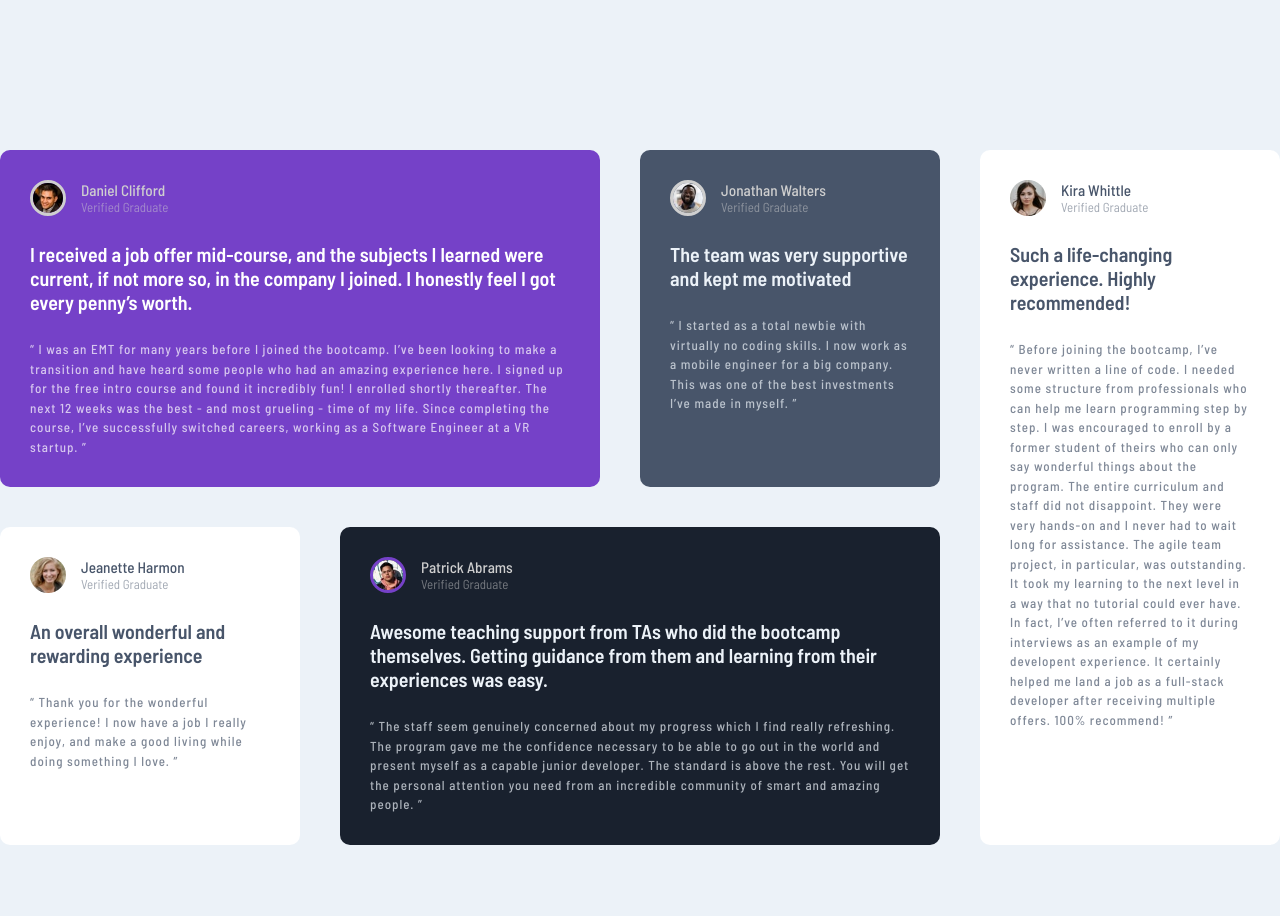
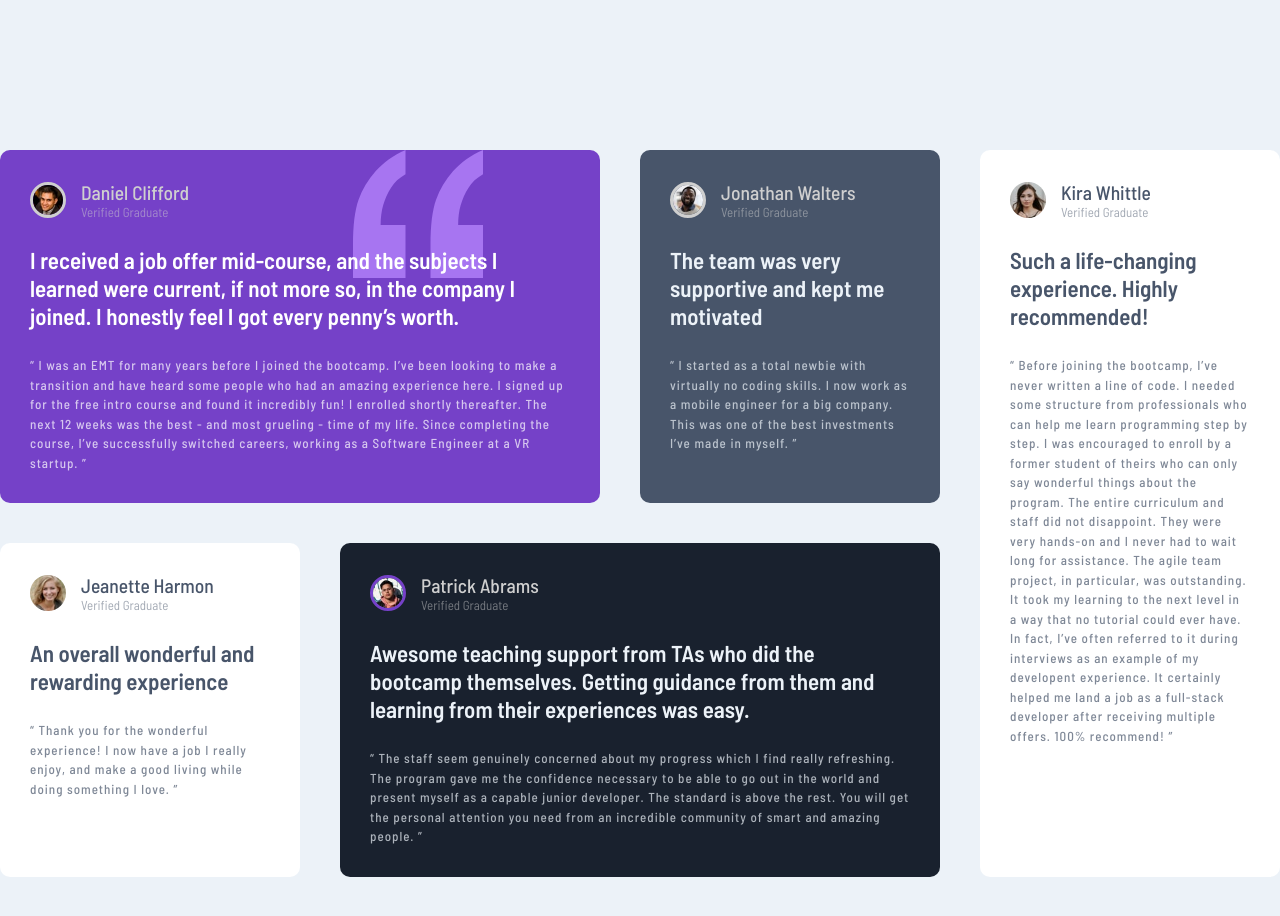
Before and after one commit to stevenHuang0604/Testimonial-grid-section-main, a plain HTML site: page index.html in a window 1280 px wide. Drawn offline with Linux system fonts and the light colour scheme.

Commit message:
Add background image in item 1

```diff
--- a/index.html
+++ b/index.html
@@ -15,20 +15,20 @@
     <title>Frontend Mentor | [Challenge Name Here]</title>
   </head>
   <body>
-    <div class="container">
+    <div class="container" role="banner">
       <div class="testimonials">
         <div class="testimonial__item testimonial__item--1">
           <div class="testimonial__item-preview">
             <img class="testimonial__item-img" src="./images/image-daniel.jpg" alt="Daniel Clifford" />
             <div class="testimonial__item-detail">
-              <h3 class="testimonial__item-name">Daniel Clifford</h3>
+              <h2 class="testimonial__item-name">Daniel Clifford</h2>
               <p class="testimonial__item-state">Verified Graduate</p>
             </div>
           </div>
-          <h2 class="testimonial__item-title">
+          <h1 class="testimonial__item-title">
             I received a job offer mid-course, and the subjects I learned were current, if not more so, in the company I
             joined. I honestly feel I got every penny’s worth.
-          </h2>
+          </h1>
           <blockquote class="testimonial__item-quote">
             “ I was an EMT for many years before I joined the bootcamp. I’ve been looking to make a transition and have
             heard some people who had an amazing experience here. I signed up for the free intro course and found it
@@ -42,11 +42,11 @@
           <div class="testimonial__item-preview">
             <img class="testimonial__item-img" src="./images/image-jonathan.jpg" alt="Jonathan Walters" />
             <div class="testimonial__item-detail">
-              <h3 class="testimonial__item-name">Jonathan Walters</h3>
+              <h2 class="testimonial__item-name">Jonathan Walters</h2>
               <p class="testimonial__item-state">Verified Graduate</p>
             </div>
           </div>
-          <h2 class="testimonial__item-title">The team was very supportive and kept me motivated</h2>
+          <h1 class="testimonial__item-title">The team was very supportive and kept me motivated</h1>
           <blockquote class="testimonial__item-quote">
             “ I started as a total newbie with virtually no coding skills. I now work as a mobile engineer for a big
             company. This was one of the best investments I’ve made in myself. ”
@@ -57,11 +57,11 @@
           <div class="testimonial__item-preview">
             <img class="testimonial__item-img" src="./images/image-jeanette.jpg" alt="Jeanette Harmon" />
             <div class="testimonial__item-detail">
-              <h3 class="testimonial__item-name">Jeanette Harmon</h3>
+              <h2 class="testimonial__item-name">Jeanette Harmon</h2>
               <p class="testimonial__item-state">Verified Graduate</p>
             </div>
           </div>
-          <h2 class="testimonial__item-title">An overall wonderful and rewarding experience</h2>
+          <h1 class="testimonial__item-title">An overall wonderful and rewarding experience</h1>
           <blockquote class="testimonial__item-quote">
             “ Thank you for the wonderful experience! I now have a job I really enjoy, and make a good living while
             doing something I love. ”
@@ -72,14 +72,14 @@
           <div class="testimonial__item-preview">
             <img class="testimonial__item-img" src="./images/image-patrick.jpg" alt="Patrick Abrams" />
             <div class="testimonial__item-detail">
-              <h3 class="testimonial__item-name">Patrick Abrams</h3>
+              <h2 class="testimonial__item-name">Patrick Abrams</h2>
               <p class="testimonial__item-state">Verified Graduate</p>
             </div>
           </div>
-          <h2 class="testimonial__item-title">
+          <h1 class="testimonial__item-title">
             Awesome teaching support from TAs who did the bootcamp themselves. Getting guidance from them and learning
             from their experiences was easy.
-          </h2>
+          </h1>
           <blockquote class="testimonial__item-quote">
             “ The staff seem genuinely concerned about my progress which I find really refreshing. The program gave me
             the confidence necessary to be able to go out in the world and present myself as a capable junior developer.
@@ -92,11 +92,11 @@
           <div class="testimonial__item-preview">
             <img class="testimonial__item-img" src="./images/image-kira.jpg" alt="Kira Whittle" />
             <div class="testimonial__item-detail">
-              <h3 class="testimonial__item-name">Kira Whittle</h3>
+              <h2 class="testimonial__item-name">Kira Whittle</h2>
               <p class="testimonial__item-state">Verified Graduate</p>
             </div>
           </div>
-          <h2 class="testimonial__item-title">Such a life-changing experience. Highly recommended!</h2>
+          <h1 class="testimonial__item-title">Such a life-changing experience. Highly recommended!</h1>
           <blockquote class="testimonial__item-quote">
             “ Before joining the bootcamp, I’ve never written a line of code. I needed some structure from professionals
             who can help me learn programming step by step. I was encouraged to enroll by a former student of theirs who
--- a/style.css
+++ b/style.css
@@ -51,8 +51,14 @@ body {
 .testimonial__item--1 {
   color: var(--color-primary-white);
   background-color: var(--color-primary-violet);
+  background-image: url(./images/bg-pattern-quotation.svg);
+  background-repeat: no-repeat;
+  background-position: top right 25%;
+  background-size: 130px;
   grid-column: 1/3;
   grid-row: 1/2;
+
+  position: relative;
 
   & .testimonial__item-preview {
     color: var(--color-neutral-gry);
@@ -129,7 +135,7 @@ body {
 }
 
 .testimonial__item-title {
-  font-size: 2rem;
+  font-size: 2.3rem;
   font-weight: 600;
 }
 
```
